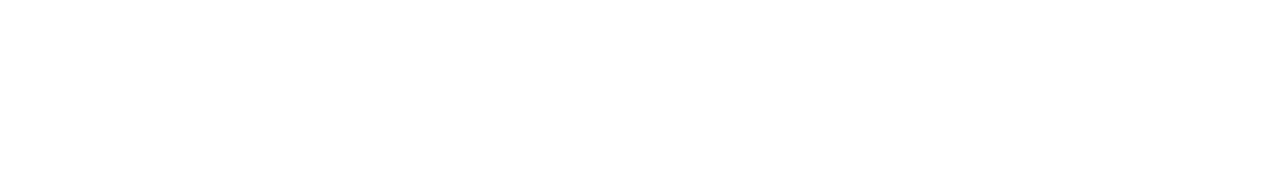
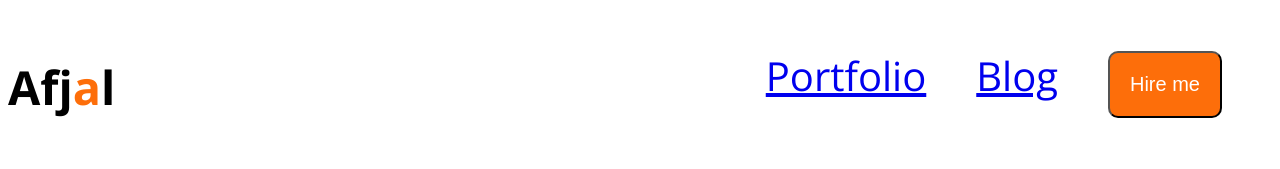
Before and after one commit to gitafjal/developer-portfolio2, a plain HTML site: page index.html in a window 1280 px wide. Drawn offline with nearby package versions, Linux system fonts and the light colour scheme.

Commit message:
added navber

```diff
--- a/index.html
+++ b/index.html
@@ -4,10 +4,23 @@
     <meta charset="UTF-8">
     <meta name="viewport" content="width=device-width, initial-scale=1.0">
     <title>Developer Portfolio</title>
+
+    <link rel="preconnect" href="https://fonts.googleapis.com">
+    <link rel="preconnect" href="https://fonts.gstatic.com" crossorigin>
+    <link href="https://fonts.googleapis.com/css2?family=Open+Sans:ital,wght@0,300..800;1,300..800&display=swap" rel="stylesheet">
+
+    <link rel="stylesheet" href="styles/portfolio.css">
 </head>
 <body>
     <header>
-
+            <nav>
+                <h3>Afj<span class="text-butt">a</span>l</h3>
+                <ul>
+                    <li><a href="http://">Portfolio</a> </li>
+                    <li><a href="http://">Blog</a> </li>
+                    <li> <button class="btn-primary">Hire me</button></li>
+                </ul>
+            </nav>
     </header>
     <main>
 
--- /dev/null
+++ b/styles/portfolio.css
@@ -0,0 +1,28 @@
+nav {
+    display: flex;
+    justify-content: space-between;
+}
+.btn-primary{
+    background-color: #FD6E0A;
+    padding: 20px ;
+    border-radius: 10px;
+    color: white;
+    font-size: 50%;
+}
+body {
+    font-family: "Lato", sans-serif;
+    font-family: "Open Sans", sans-serif;
+    font-size: 40px;
+
+}
+.text-butt{
+    color: #FD6E0A;
+}
+nav > ul{
+    display: flex;
+
+}
+nav li {
+    list-style: none;
+    margin-right: 50px;
+}
```
